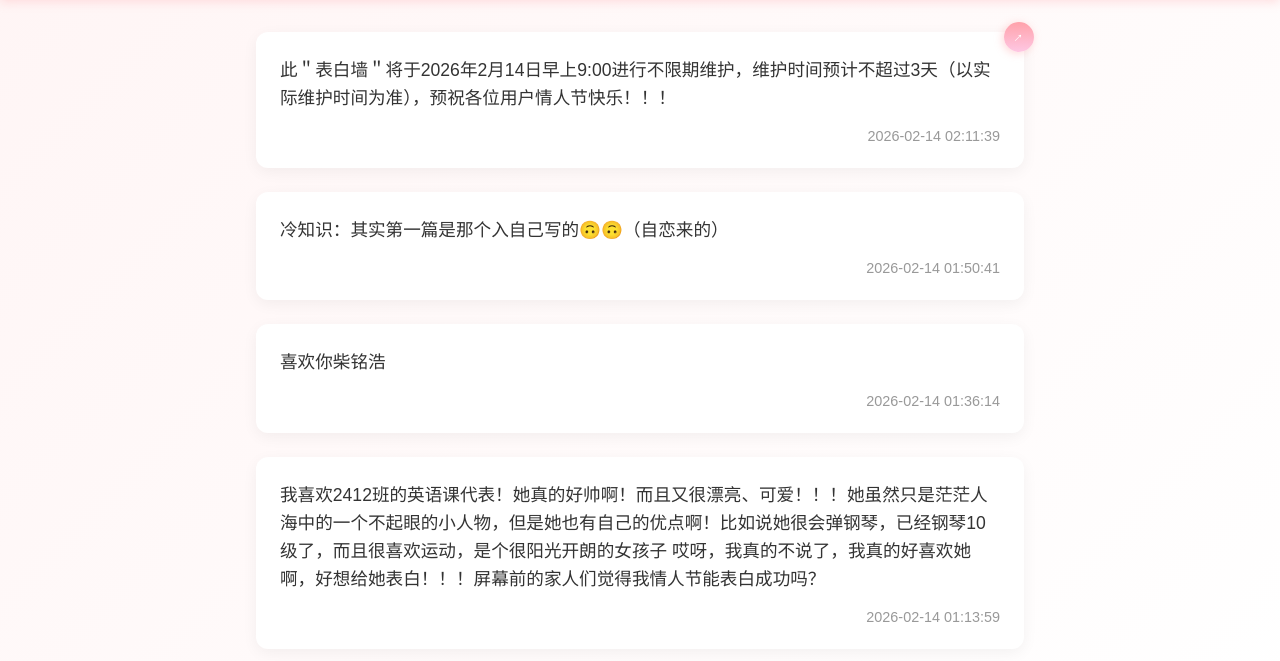
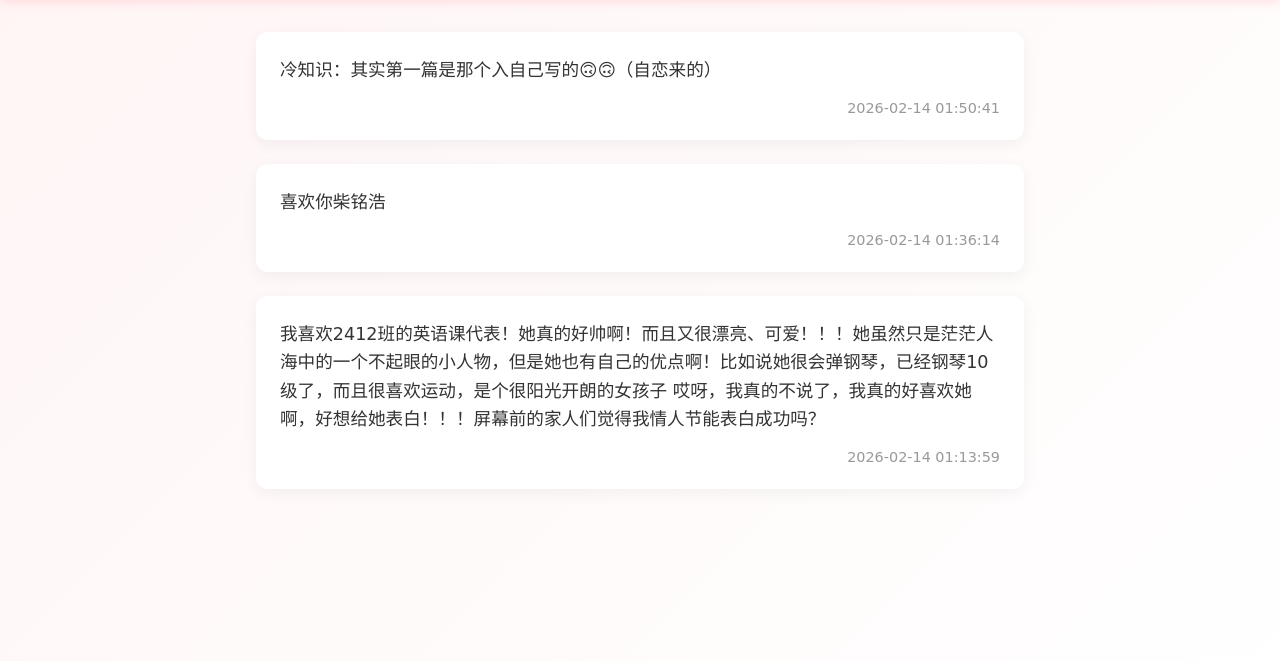
Before and after one commit to FGPLAY-Code/BaiZhongBiaoBaiQiang.demo.0.3.0, a Flask app: page / in a window 1280 px wide. Shown: the part 67-728 px from the top of the page. Run offline with Flask 3, Linux system fonts and the light colour scheme.

Commit message:
Add files via upload

```diff
--- a/百中表白墙0.4.0/app.py
+++ b/百中表白墙0.4.0/app.py
@@ -783,11 +783,19 @@ def handle_appeal():
         # 更新申诉状态
         ip_appeals[ip][appeal_index]['status'] = 'approved' if action == 'approve' else 'rejected'
 
-        # 如果通过申诉，自动解封IP
+        # 如果通过申诉，自动解封IP和用户标识
         if action == 'approve':
-            user_identifier = f"{ip}_ban"
-            if user_identifier in user_offenses:
-                del user_offenses[user_identifier]
+            # 解除IP封禁
+            ip_identifier = f"{ip}_ban"
+            if ip_identifier in user_offenses:
+                del user_offenses[ip_identifier]
+
+            # 解除基于IP的用户标识封禁
+            # 注意：由于用户标识是基于IP和浏览器信息生成的，这里无法直接获取
+            # 但我们可以遍历所有用户标识，解除与该IP相关的封禁
+            for user_id in list(user_offenses.keys()):
+                if user_id.startswith(ip):
+                    del user_offenses[user_id]
 
     return redirect(url_for('admin_dashboard'))
 
--- a/百中表白墙0.4.0/data/confessions.json
+++ b/百中表白墙0.4.0/data/confessions.json
@@ -17,12 +17,5 @@
     "created_at": "2026-02-14 01:50:41",
     "status": "active",
     "pinned": false
-  },
-  {
-    "id": 7,
-    "content": "此＂表白墙＂将于2026年2月14日早上9:00进行不限期维护，维护时间预计不超过3天（以实际维护时间为准），预祝各位用户情人节快乐！！！",
-    "created_at": "2026-02-14 02:11:39",
-    "status": "active",
-    "pinned": true
   }
 ]
--- a/百中表白墙0.4.0/data/font_config.json
+++ b/百中表白墙0.4.0/data/font_config.json
@@ -1,3 +1,3 @@
 {
-  "font": "default"
+  "font": "stxingkai"
 }
--- a/百中表白墙0.4.0/templates/appeal_submitted.html
+++ b/百中表白墙0.4.0/templates/appeal_submitted.html
@@ -98,7 +98,8 @@
         <h2 class="success-title">申诉提交成功</h2>
         <p class="success-message">
             您的申诉已提交，我们会尽快处理并回复您。<br>
-            请耐心等待管理员审核，感谢您的配合！
+            请耐心等待管理员审核，感谢您的配合！<br>
+            审核通过前，您将无法访问网站其他页面。
         </p>
         <a href="/" class="btn btn-primary">返回首页</a>
     </div>
```
